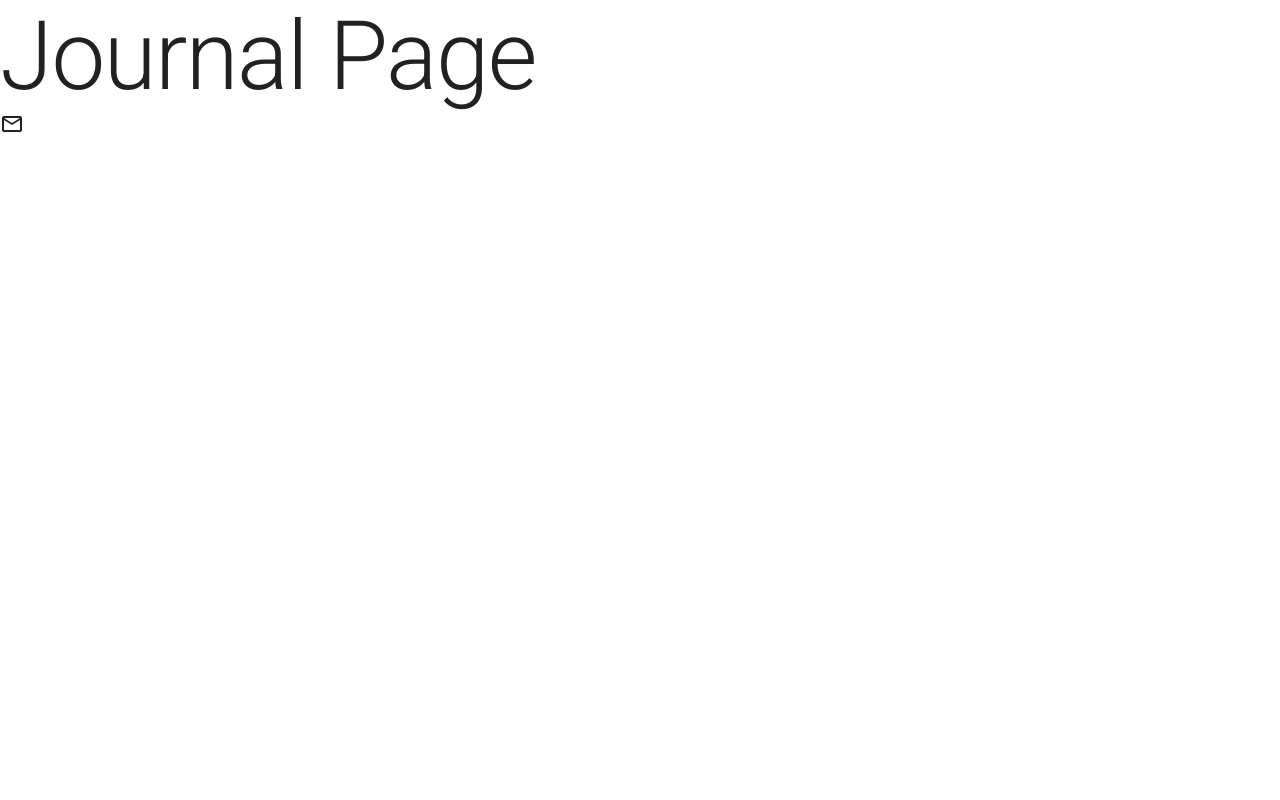
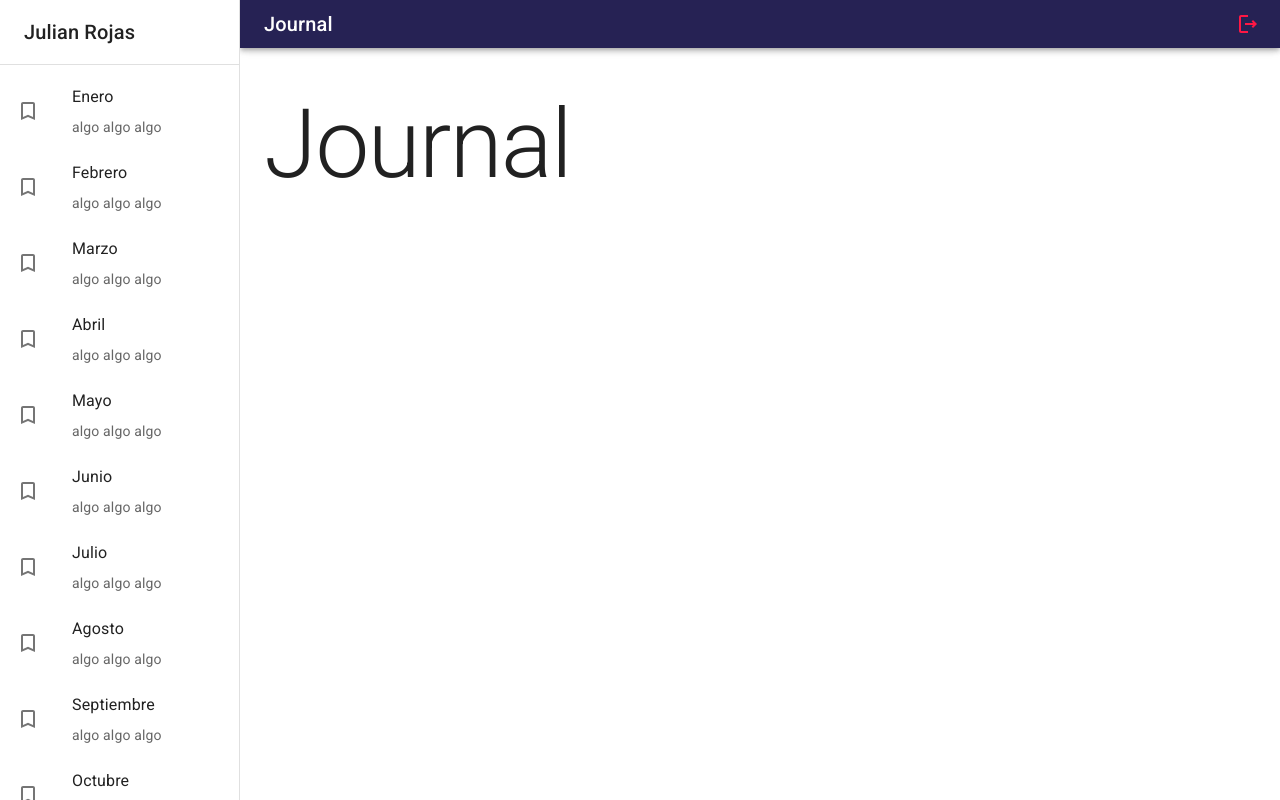
Before and after one commit to juliandrj/journal-app, a React (Vite) app: page / in a window 1280 px wide. Built offline with nearby package versions, Linux system fonts and the light colour scheme.

Commit message:
Se agregan barras de navegación

```diff
--- /dev/null
+++ b/src/interfaces/DrawerWidthComponentProps.ts
@@ -0,0 +1,3 @@
+export interface DrawerWidthComponentProps {
+    drawerWidth: number;
+}
--- /dev/null
+++ b/src/interfaces/JournalLayoutProps.ts
@@ -0,0 +1,5 @@
+import { DrawerWidthComponentProps } from "./DrawerWidthComponentProps";
+import { HigherOrderComponentBaseProps } from "./HigherOrderComponentBaseProps";
+
+export interface JournalLayoutProps extends HigherOrderComponentBaseProps, DrawerWidthComponentProps {
+}
--- a/src/interfaces/index.ts
+++ b/src/interfaces/index.ts
@@ -1,2 +1,4 @@
 export * from './AuthLayoutProps';
 export * from './HigherOrderComponentBaseProps';
+export * from './JournalLayoutProps';
+export * from './DrawerWidthComponentProps';
--- /dev/null
+++ b/src/journal/components/NavBar.tsx
@@ -0,0 +1,21 @@
+import { LogoutOutlined, MenuOutlined } from "@mui/icons-material"
+import { AppBar, IconButton, Toolbar, Typography, Grid2 as Grid } from '@mui/material';
+import { DrawerWidthComponentProps } from "../../interfaces"
+
+export const NavBar = ({drawerWidth} : DrawerWidthComponentProps) => {
+    return (
+        <AppBar position='fixed' sx={{width: {sm: `calc(100% - ${drawerWidth}px)`}, ml: {sm: `${drawerWidth}px`}}}>
+            <Toolbar variant="dense">
+                <IconButton edge="start" color="inherit" aria-label="menu" sx={{mr: 2, display: {sm: 'none'}}}>
+                    <MenuOutlined />
+                </IconButton>
+                <Typography variant="h6" noWrap component="div" sx={{flexGrow: 1}}>
+                    Journal
+                </Typography>
+                <IconButton edge="end" color="error">
+                    <LogoutOutlined />
+                </IconButton>
+            </Toolbar>
+        </AppBar>
+    )
+}
--- /dev/null
+++ b/src/journal/components/SideBar.tsx
@@ -0,0 +1,40 @@
+import { Box, Divider, Drawer, Grid2 as Grid, List, ListItem, ListItemButton, ListItemIcon, ListItemText, Toolbar, Typography } from "@mui/material"
+import { DrawerWidthComponentProps } from "../../interfaces"
+import { TurnedInNot } from "@mui/icons-material"
+
+export const SideBar = ({drawerWidth} : DrawerWidthComponentProps) => {
+    return (
+        <Box component="nav" sx={{width: {sm: drawerWidth}, flexShrink: {sm: 0}}}>
+            <Drawer variant="permanent" open sx={{display: {sm: 'block'}, '& .MuiDrawer-paper': {width: drawerWidth, boxSizing: 'border-box'}}}>
+                <Toolbar>
+                    <Typography variant="h6" noWrap component="div">
+                        Julian Rojas
+                    </Typography>
+                </Toolbar>
+                <Divider />
+                <List>
+                    {
+                        ['Enero', 'Febrero', 'Marzo', 'Abril', 'Mayo', 'Junio', 'Julio', 'Agosto', 'Septiembre', 'Octubre', 'Noviembre', 'Diciembre'].map((text, index) => (
+                            <ListItem key={text} disablePadding>
+                                <ListItemButton>
+                                    <ListItemIcon>
+                                        <TurnedInNot />
+                                    </ListItemIcon>
+                                    <Grid container>
+                                        <Grid size={{xs: 12}}>
+                                            <ListItemText primary={text}/>
+                                        </Grid>
+                                        <Grid size={{xs: 12}}>
+                                            <ListItemText secondary="algo algo algo" />
+                                        </Grid>
+                                    </Grid>
+                                </ListItemButton>
+                            </ListItem>
+                        ))
+                    }
+                </List>
+
+            </Drawer>
+        </Box>
+    )
+}
--- /dev/null
+++ b/src/journal/components/index.ts
@@ -0,0 +1,2 @@
+export * from './NavBar';
+export * from './SideBar';
--- /dev/null
+++ b/src/journal/layout/JournalLayout.tsx
@@ -0,0 +1,16 @@
+import { Box, Toolbar } from "@mui/material"
+import { JournalLayoutProps } from "../../interfaces"
+import { NavBar, SideBar } from "../components"
+
+export const JournalLayout = ({children, drawerWidth} : JournalLayoutProps) => {
+    return (
+        <Box sx={{display: 'flex'}}>
+            <NavBar drawerWidth={drawerWidth} />
+            <SideBar drawerWidth={drawerWidth} />
+            <Box component={'main'} sx={{flexGrow: 1, p: 3}}>
+                <Toolbar />
+                {children}
+            </Box>
+        </Box>
+    )
+}
--- a/src/journal/pages/JournalPage.tsx
+++ b/src/journal/pages/JournalPage.tsx
@@ -1,11 +1,12 @@
-import { MailOutline } from "@mui/icons-material"
 import { Typography } from "@mui/material"
+import { JournalLayout } from "../layout/JournalLayout"
+
+const drawerWidth = 240;
 
 export const JournalPage = () => {
     return (
-        <>
-            <Typography variant="h1">Journal Page</Typography>
-            <MailOutline />
-        </>
+        <JournalLayout drawerWidth={drawerWidth}>
+            <Typography variant={'h1'}>Journal</Typography>
+        </JournalLayout>
     )
 }
```
